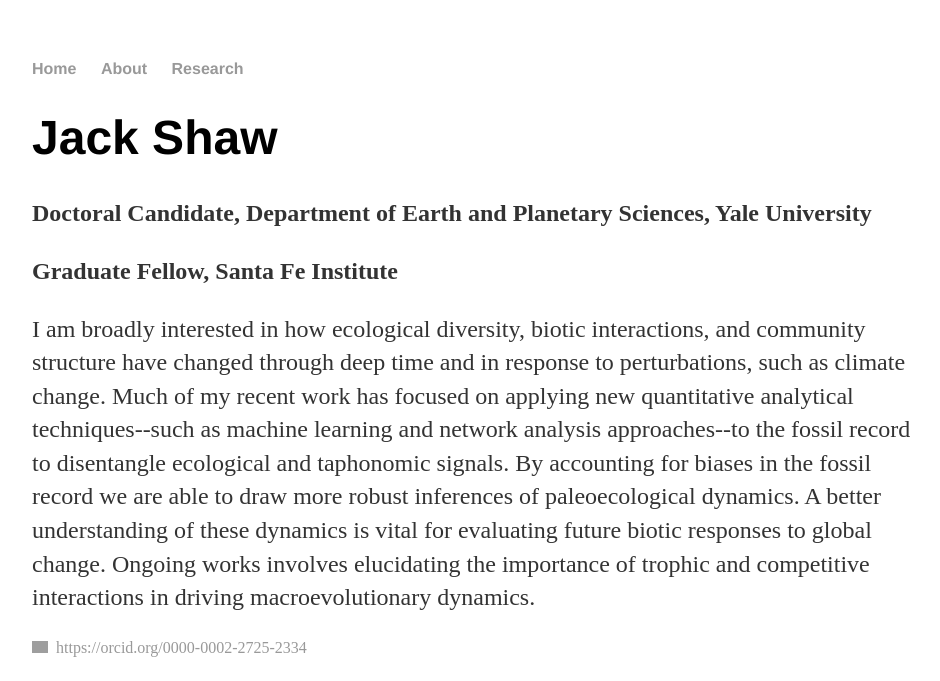
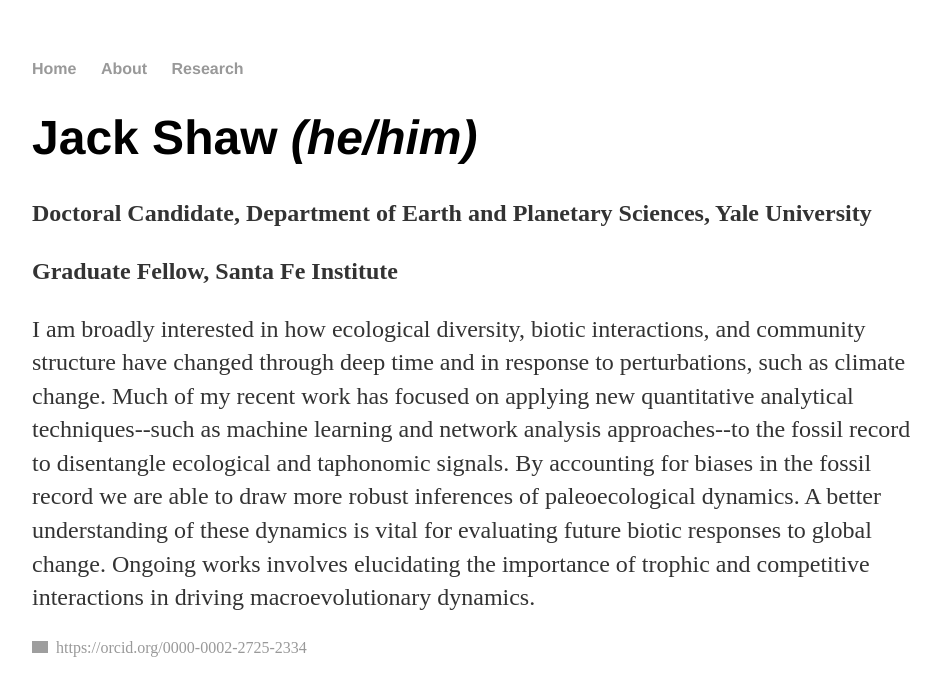
Before and after one commit to jackolivershaw/jackolivershaw.github.io, a Jekyll site: the page built from index.html, in a window 1280 px wide. Shown: the top 681 px of the page, without its empty margins (160-1100 px from the left). Built offline with Jekyll 4.4.1, drawn with Linux system fonts in a browser that asks for light colours; grey boxes are pictures that could not be loaded.

Commit message:
Update index.html

```diff
--- a/index.html
+++ b/index.html
@@ -3,7 +3,7 @@
 title: Jack Shaw
 ---
 <div class="blurb">
-	<h1>Jack Shaw</h1>
+	<h1>Jack Shaw <i>(he/him)</i></h1>
 	<b><p>Doctoral Candidate, Department of Earth and Planetary Sciences, Yale University</p>
 	<p>Graduate Fellow, Santa Fe Institute</p></b>
 	<p></p>
```
